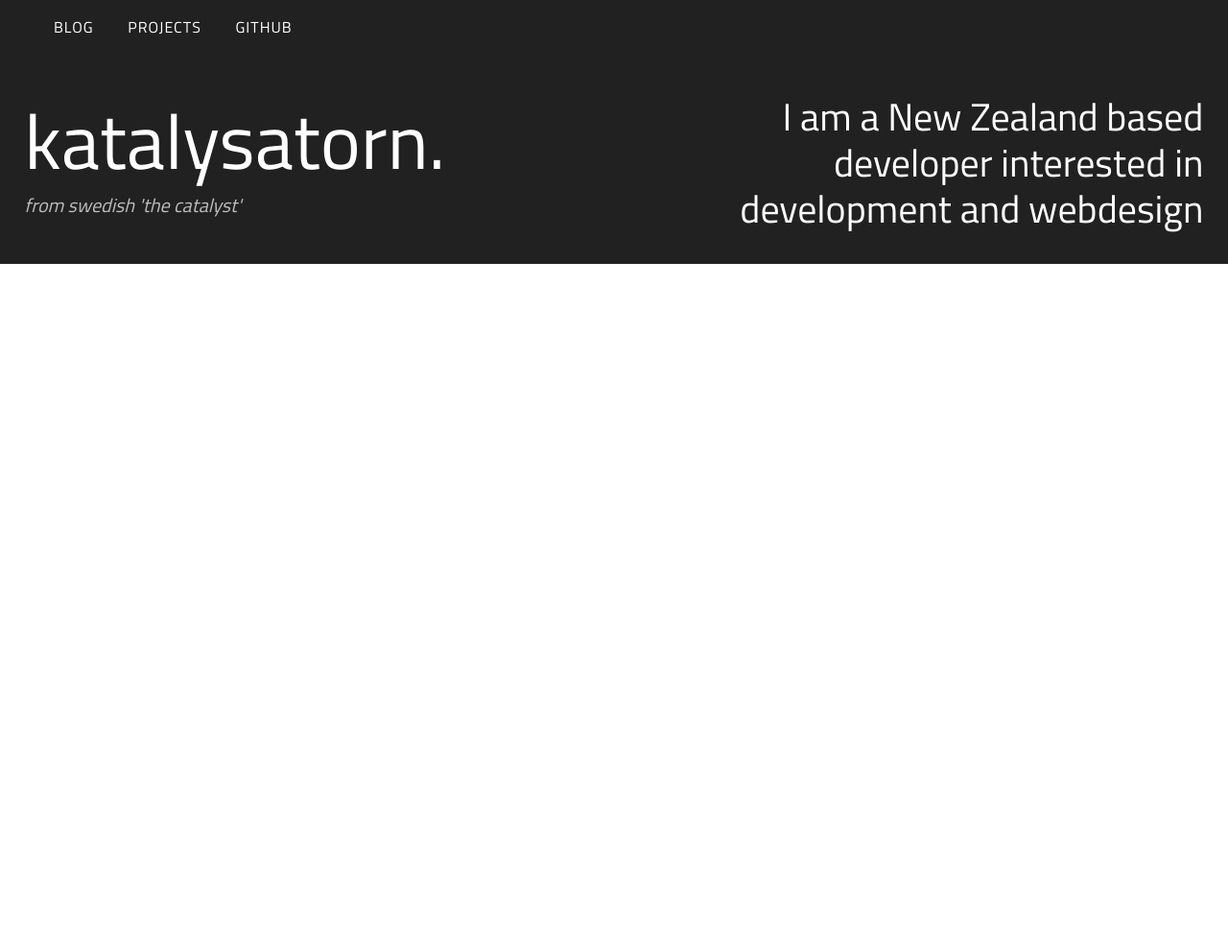
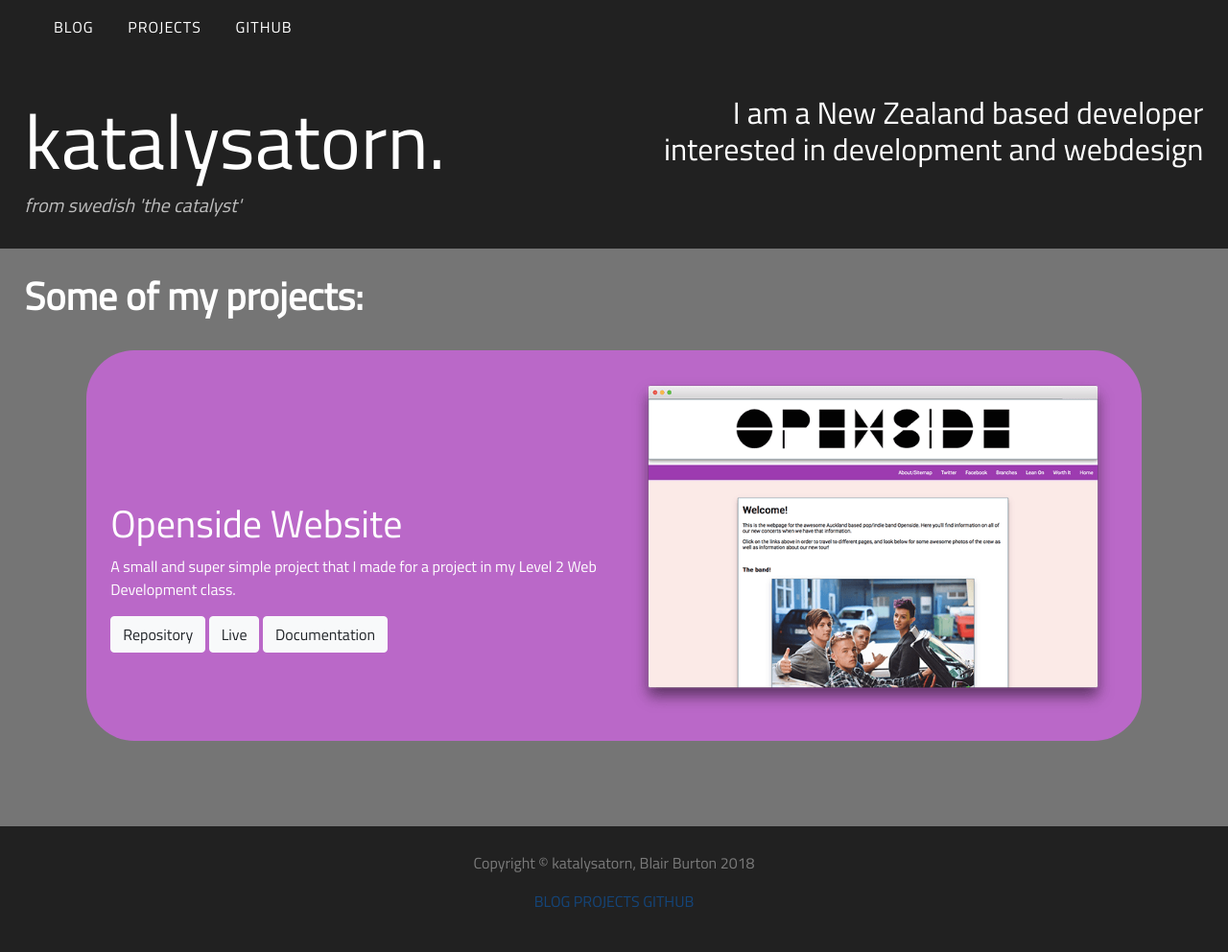
Before and after one commit to vaginessa/ColorWebsite, a plain HTML site: page index.html in a window 1280 px wide. Shown: the whole page at 96% size. Before the commit the page ends 800 px from the top, so only its background shows below. Drawn offline with nearby package versions, Linux system fonts and the light colour scheme.

Commit message:
Added a project back!

```diff
--- a/assets/style.css
+++ b/assets/style.css
@@ -1,17 +1,17 @@
 /* imports */
-@import url('https://fonts.googleapis.com/css?family=Roboto:300|Titillium+Web');
+@import url('https://fonts.googleapis.com/css?family=Titillium+Web');
 @import url('https://maxcdn.bootstrapcdn.com/bootstrap/4.0.0/css/bootstrap.min.css');
 
 /* defaults */
 /* prefix with --kat- and under :root so global */
 :root {
   --kat-fonts-main: 'Titillium Web', helvetica, arial;
-  --kat-fonts-sub: 'Roboto', helvetica, arial;
   --kat-material-grey: #212121;
   --kat-material-purple-bg: #BA68C8;
+  --kat-material-lightgrey: #757575;
 }
 
-.material-purple { background-color: var(--kat-material-purple-bg); }
+.bg-purple { background-color: var(--kat-material-purple-bg); }
 .bg-grey { background-color: var(--kat-material-grey); }
 
 body {
@@ -33,15 +33,58 @@ nav ul li a {
   text-decoration: none;
 }
 
-h1 { font-size: 10vh; }
-h2 {
+.title { font-size: 10vh; }
+.subtitle {
   color: #BDBDBD;
   font-size: 2.5vh;
   font-style: italic;
 }
-h3 { font-size: 5vh; }
+.third-title { font-size: 4vh; }
 
 #header {
   padding: 2vw;
-  overflow-x: hidden;
 }
+
+#footer {
+  padding: 2vw;
+  text-align: center;
+}
+#footer p {
+  --opacity: .4;
+  -webkit-opacity: var(--opacity);
+  -moz-opacity: var(--opacity);
+  -ms-opacity: var(--opacity);
+  -o-opacity: var(--opacity);
+  opacity: var(--opacity);
+}
+#footer a {
+  text-decoration-style: none;
+}
+
+#projects {
+  background-color: var(--kat-material-lightgrey);
+  padding: 2vw;
+}
+
+.project {
+  padding: 2vw;
+  margin: 5vw;
+  margin-top: 2.5vw;
+  border-radius: 50px;
+}
+.project .row .col {
+  padding-top: 16.5vh;
+}
+.project-title {
+  font-size: 5vh;
+}
+.project-description {
+  font-size: 2vh;
+  display: inline-block;
+}
+.project-image {
+  width: 100%;
+  height: auto;
+  padding: 0;
+  margin: 0;
+}
--- a/index.html
+++ b/index.html
@@ -21,18 +21,43 @@
         <div id="header">
           <div class="row">
             <div class="col">
-              <h1>katalysatorn.</h1>
-              <h2>from swedish 'the catalyst'</h2>
+              <h1 class="title">katalysatorn.</h1>
+              <h2 class="subtitle">from swedish 'the catalyst'</h2>
             </div>
             <div class="col text-md-right">
-              <h3>I am a New Zealand based developer interested in development and webdesign</h3>
+              <h3 class="third-title">I am a New Zealand based developer interested in development and webdesign</h3>
             </div>
           </div>
         </div>
       </div>
+
       <div id="projects">
+        <h1 class="font-weight-bold" >Some of my projects:</h1>
+        <div class="project bg-purple">
+          <div class="row">
+            <div class="col col-sm-12 col-md-6 align-middle">
+              <h1 class="project-title">Openside Website</h1>
+              <p class="project-description">
+                A small and super simple project that I made for a project in my Level 2 Web Development class.
+              </p>
+              <a href="https://github.com/katalysatorn/OpensideWebsite" class="btn btn-light">Repository</a>
+              <a href="https://katalysatorn.github.io/OpensideWebsite/website" class="btn btn-light">Live</a>
+              <a href="https://katalysatorn.github.io/OpensideWebsite/documentation/Exemplar.pdf" class="btn btn-light">Documentation</a>
+            </div>
+            <div class="col-sm-12 col-md-6"><img class="project-image" src="./assets/images/opensidewebsite.png" alt="Openside Website" /></div>
+          </div>
+        </div>
+      </div>
 
+      <div class="bg-grey" id="footer">
+        <p>Copyright &copy; katalysatorn, Blair Burton <script>document.write(new Date().getFullYear())</script></p>
+        <p>
+          <a href="http://blog.katalysatorn.xyz">BLOG</a>
+          <a href="#projects">PROJECTS</a>
+          <a href="https://github.com/katalysatorn">GITHUB</a>
+        </p>
       </div>
+
     </div>
 
   </body>
```
